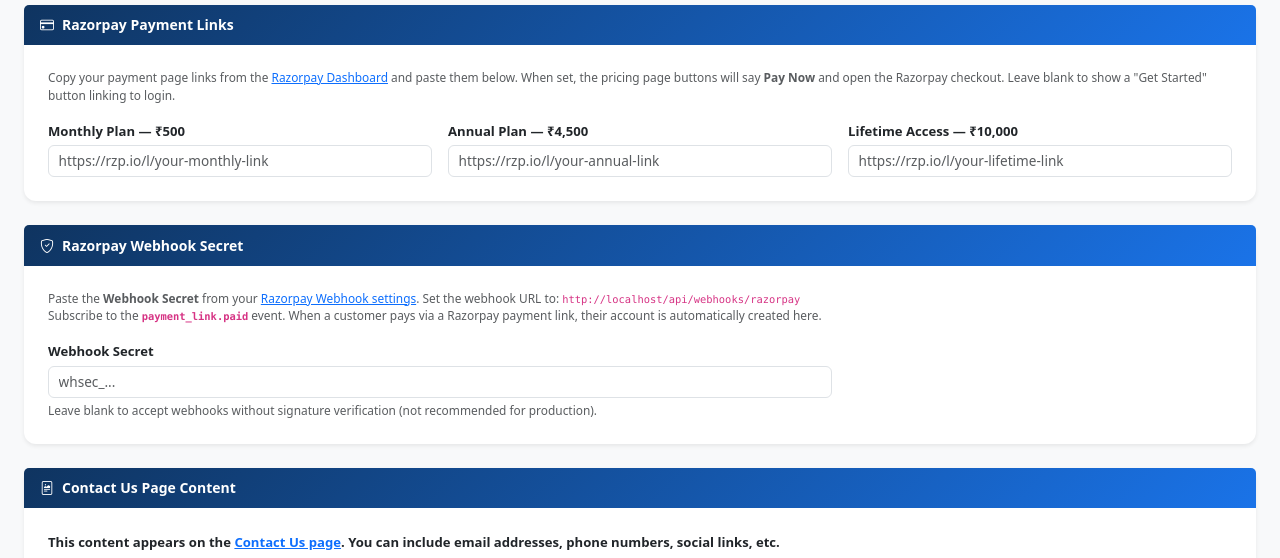
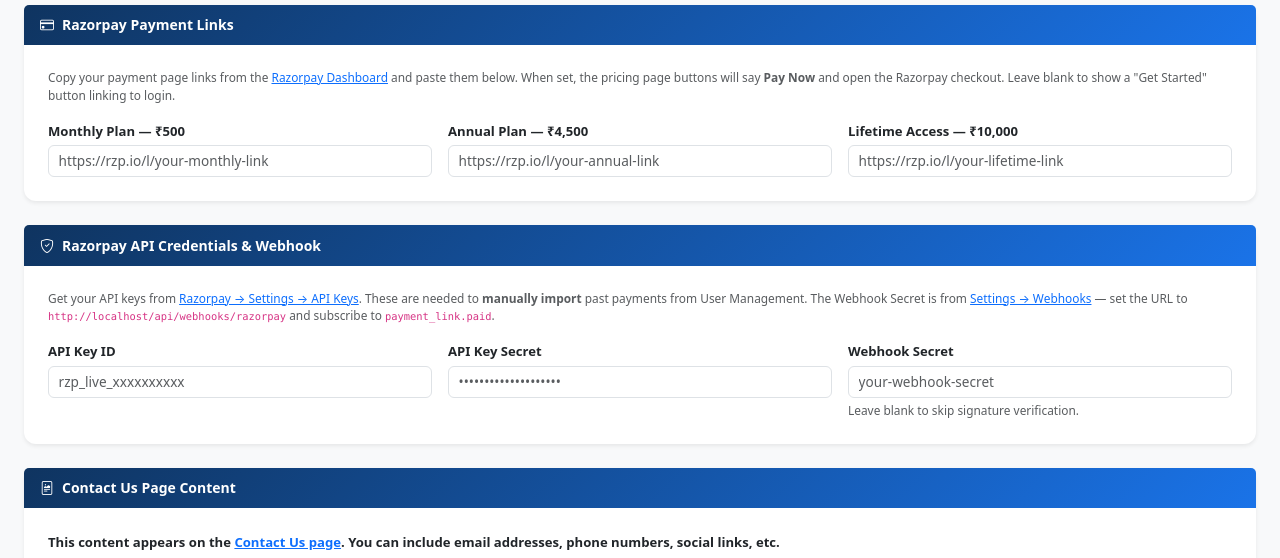
Before and after one commit to sagarsinghalai/resume-extractor, a Flask app: page /admin/site-settings in a window 1280 px wide. Shown: the part 426-984 px from the top of the page. Run offline with Flask 3, Linux system fonts and the light colour scheme; the visitor is signed in with stand-in values (Sample User, id 1); data that the repository does not hold is empty; some libraries are stand-ins or nearby versions.

Commit message:
Add manual Razorpay payment import + API key settings

```diff
--- a/app.py
+++ b/app.py
@@ -241,7 +241,7 @@
     if request.method == "POST":
         for key in ("hubspot_form_code", "contact_us_content",
                     "razorpay_url_monthly", "razorpay_url_annual", "razorpay_url_lifetime",
-                    "razorpay_webhook_secret"):
+                    "razorpay_webhook_secret", "razorpay_key_id", "razorpay_key_secret"):
             database.set_site_setting(key, request.form.get(key, ""))
         flash("Site settings saved.", "success")
         return redirect(url_for("admin_site_settings"))
@@ -252,6 +252,8 @@
         razorpay_url_annual      = database.get_site_setting("razorpay_url_annual"),
         razorpay_url_lifetime    = database.get_site_setting("razorpay_url_lifetime"),
         razorpay_webhook_secret  = database.get_site_setting("razorpay_webhook_secret"),
+        razorpay_key_id          = database.get_site_setting("razorpay_key_id"),
+        razorpay_key_secret      = database.get_site_setting("razorpay_key_secret"),
     )
 
 
@@ -549,6 +551,95 @@
                 return jsonify({"error": "Processing failed"}), 500
 
     return jsonify({"ok": True}), 200
+
+
+@app.route("/admin/import-razorpay-payment", methods=["POST"])
+@superadmin_required
+def admin_import_razorpay_payment():
+    """Manually fetch a past Razorpay payment by ID and create/update the user."""
+    import urllib.request as _urlreq
+    import urllib.error  as _urlerr
+    import base64        as _b64
+
+    payment_id = request.form.get("payment_id", "").strip()
+    key_id     = database.get_site_setting("razorpay_key_id").strip()
+    key_secret = database.get_site_setting("razorpay_key_secret").strip()
+
+    if not payment_id:
+        flash("Please enter a Razorpay Payment ID (starts with pay_).", "danger")
+        return redirect(url_for("admin_users"))
+
+    if not key_id or not key_secret:
+        flash("Razorpay API Key ID and Secret are not configured — go to Site Settings.", "warning")
+        return redirect(url_for("admin_site_settings"))
+
+    # ── Call Razorpay API ──────────────────────────────────────────────────
+    url         = f"https://api.razorpay.com/v1/payments/{payment_id}"
+    credentials = _b64.b64encode(f"{key_id}:{key_secret}".encode()).decode()
+    req         = _urlreq.Request(url, headers={"Authorization": f"Basic {credentials}"})
+
+    try:
+        with _urlreq.urlopen(req, timeout=10) as resp:
+            payment = json.loads(resp.read().decode())
+    except _urlerr.HTTPError as exc:
+        body = ""
+        try:
+            body = exc.read().decode()
+        except Exception:
+            pass
+        flash(f"Razorpay API error {exc.code}: {body or exc.reason}. "
+              f"Check Payment ID and API credentials.", "danger")
+        return redirect(url_for("admin_users"))
+    except Exception as exc:
+        flash(f"Could not reach Razorpay API: {exc}", "danger")
+        return redirect(url_for("admin_users"))
+
+    # ── Parse payment fields ───────────────────────────────────────────────
+    email   = (payment.get("email")   or "").strip()
+    contact = (payment.get("contact") or "").strip()
+    notes   = payment.get("notes") or {}
+    name    = ""
+    if isinstance(notes, dict):
+        name = (notes.get("name") or notes.get("Name") or
+                notes.get("customer_name") or "").strip()
+
+    amount_paise = int(payment.get("amount") or 0)
+    amount_inr   = amount_paise / 100
+    status       = payment.get("status", "")
+
+    if status not in ("captured", "authorized"):
+        flash(f"Payment {payment_id} status is '{status}' — only captured payments are imported.", "warning")
+        return redirect(url_for("admin_users"))
+
+    if not email:
+        flash(f"Payment {payment_id} has no email address — cannot create user automatically. "
+              f"Use Add New User instead.", "warning")
+        return redirect(url_for("admin_users"))
+
+    # Map amount → plan
+    if amount_paise <= 55000:
+        membership_type = "monthly"
+    elif amount_paise <= 500000:
+        membership_type = "annual"
+    else:
+        membership_type = "lifetime"
+
+    try:
+        database.find_or_create_user_from_payment(
+            email=email, name=name, phone=contact,
+            membership_type=membership_type,
+            amount=amount_inr, payment_id=payment_id,
+        )
+    except Exception as exc:
+        flash(f"Database error while importing: {exc}", "danger")
+        return redirect(url_for("admin_users"))
+
+    flash(
+        f"✓ Imported — {email} added as customer ({membership_type} plan, ₹{amount_inr:.0f}). "
+        f"They can log in using their email via Forgot Password.",
+        "success",
+    )
+    return redirect(url_for("admin_users"))
 
 
 @app.route("/api/leads", methods=["POST"])
--- a/database.py
+++ b/database.py
@@ -128,6 +128,8 @@
         ("razorpay_url_annual",   ""),
         ("razorpay_url_lifetime", ""),
         ("razorpay_webhook_secret", ""),
+        ("razorpay_key_id",     ""),
+        ("razorpay_key_secret", ""),
     ]:
         cur.execute(f"SELECT key FROM site_settings WHERE key={P}", (key,))
         if _row(cur) is None:
--- a/templates/admin_site_settings.html
+++ b/templates/admin_site_settings.html
@@ -67,27 +67,41 @@
     </div>
   </div>
 
-  <!-- Razorpay Webhook -->
+  <!-- Razorpay API + Webhook -->
   <div class="card border-0 shadow-sm mb-4">
     <div class="card-header border-0 py-3 px-4 fw-semibold text-white"
          style="background: linear-gradient(135deg,#0f3460,#1a73e8)">
-      <i class="bi bi-shield-check me-2"></i>Razorpay Webhook Secret
+      <i class="bi bi-shield-check me-2"></i>Razorpay API Credentials &amp; Webhook
     </div>
     <div class="card-body p-4">
       <p class="text-muted small mb-3">
-        Paste the <strong>Webhook Secret</strong> from your
-        <a href="https://dashboard.razorpay.com/app/webhooks" target="_blank">Razorpay Webhook settings</a>.
-        Set the webhook URL to: <code>{{ request.host_url }}api/webhooks/razorpay</code><br>
-        Subscribe to the <strong><code>payment_link.paid</code></strong> event.
-        When a customer pays via a Razorpay payment link, their account is automatically created here.
+        Get your API keys from
+        <a href="https://dashboard.razorpay.com/app/keys" target="_blank">Razorpay → Settings → API Keys</a>.
+        These are needed to <strong>manually import</strong> past payments from User Management.
+        The Webhook Secret is from
+        <a href="https://dashboard.razorpay.com/app/webhooks" target="_blank">Settings → Webhooks</a>
+        — set the URL to <code>{{ request.host_url }}api/webhooks/razorpay</code>
+        and subscribe to <code>payment_link.paid</code>.
       </p>
       <div class="row g-3">
-        <div class="col-md-8">
+        <div class="col-md-4">
+          <label class="form-label small fw-semibold">API Key ID</label>
+          <input type="text" name="razorpay_key_id" class="form-control"
+                 value="{{ razorpay_key_id }}"
+                 placeholder="rzp_live_xxxxxxxxxx">
+        </div>
+        <div class="col-md-4">
+          <label class="form-label small fw-semibold">API Key Secret</label>
+          <input type="password" name="razorpay_key_secret" class="form-control"
+                 value="{{ razorpay_key_secret }}"
+                 placeholder="••••••••••••••••••••">
+        </div>
+        <div class="col-md-4">
           <label class="form-label small fw-semibold">Webhook Secret</label>
           <input type="password" name="razorpay_webhook_secret" class="form-control"
                  value="{{ razorpay_webhook_secret }}"
-                 placeholder="whsec_...">
-          <div class="form-text">Leave blank to accept webhooks without signature verification (not recommended for production).</div>
+                 placeholder="your-webhook-secret">
+          <div class="form-text">Leave blank to skip signature verification.</div>
         </div>
       </div>
     </div>
```
Also changed, not shown: templates/admin_users.html (+59 -3 lines).
